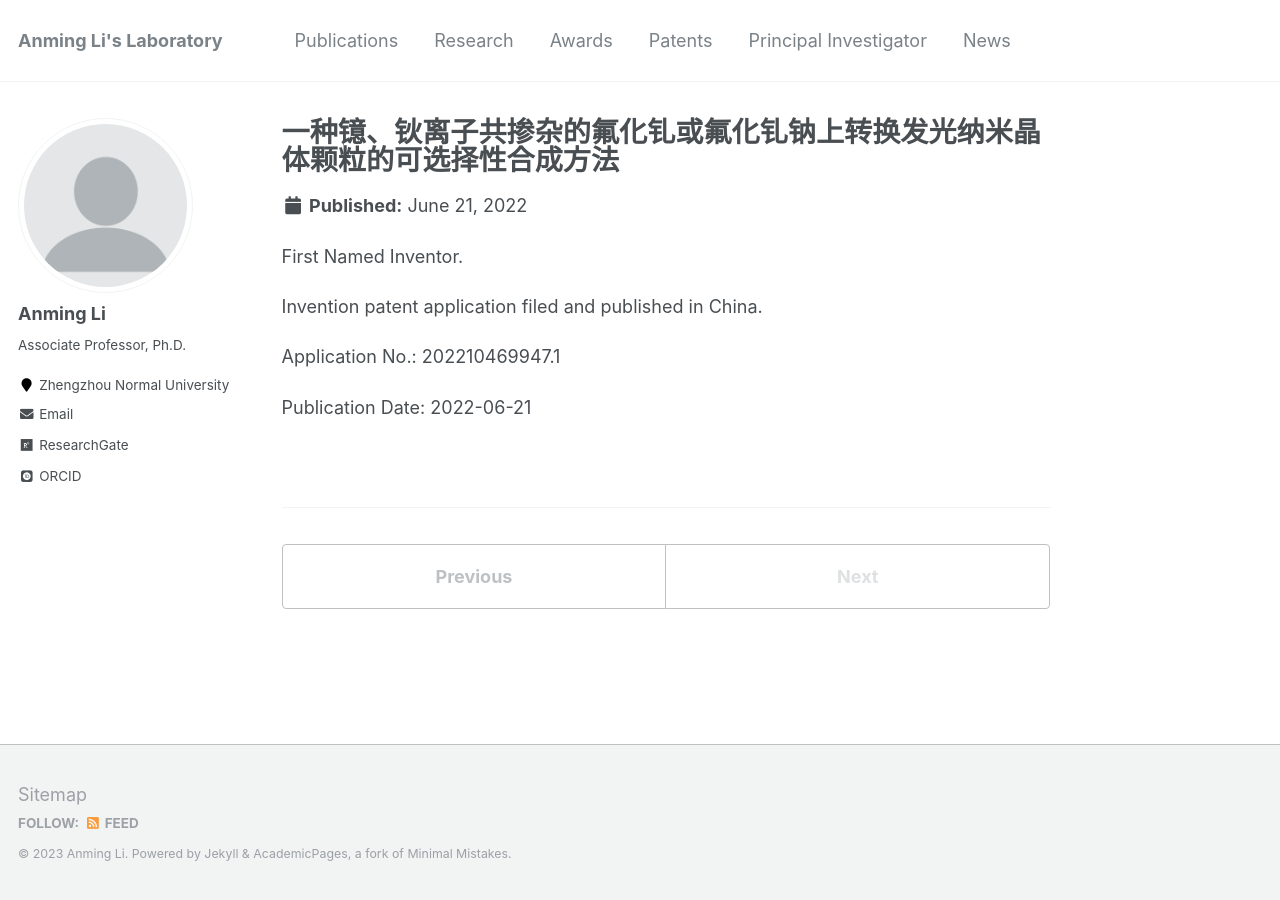
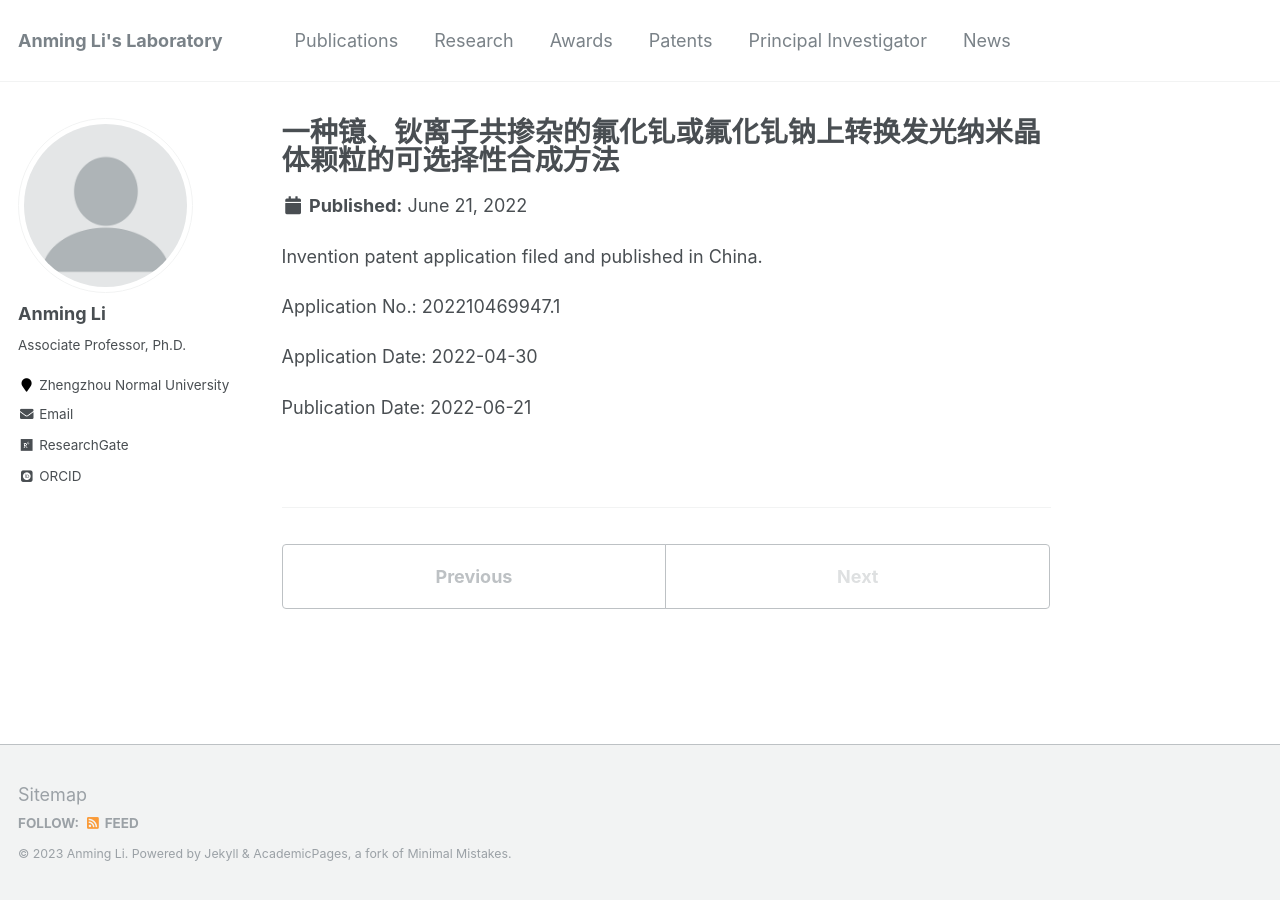
Before and after one commit to ucnclab/ucnclab.github.io, a Jekyll site: the page built from _patents/2022-06-21-patent3.md, in a window 1280 px wide. Built offline with Jekyll 4.4.1, drawn with Linux system fonts in a browser that asks for light colours; some web fonts are replaced; comment, search, counter and statistics services are not loaded; a file with an impossible date is left out.

Commit message:
Update 2022-06-21-patent3.md

```diff
--- a/_patents/2022-06-21-patent3.md
+++ b/_patents/2022-06-21-patent3.md
@@ -4,12 +4,13 @@ excerpt: "Invention Patent in China"
 collection: patents
 date: 2022-06-21
 inventor: "First Named Inventor"
+
 ---
-
-First Named Inventor.
 
 Invention patent application filed and published in China.
 
 Application No.: 202210469947.1
 
+Application Date: 2022-04-30
+
 Publication Date: 2022-06-21
```
